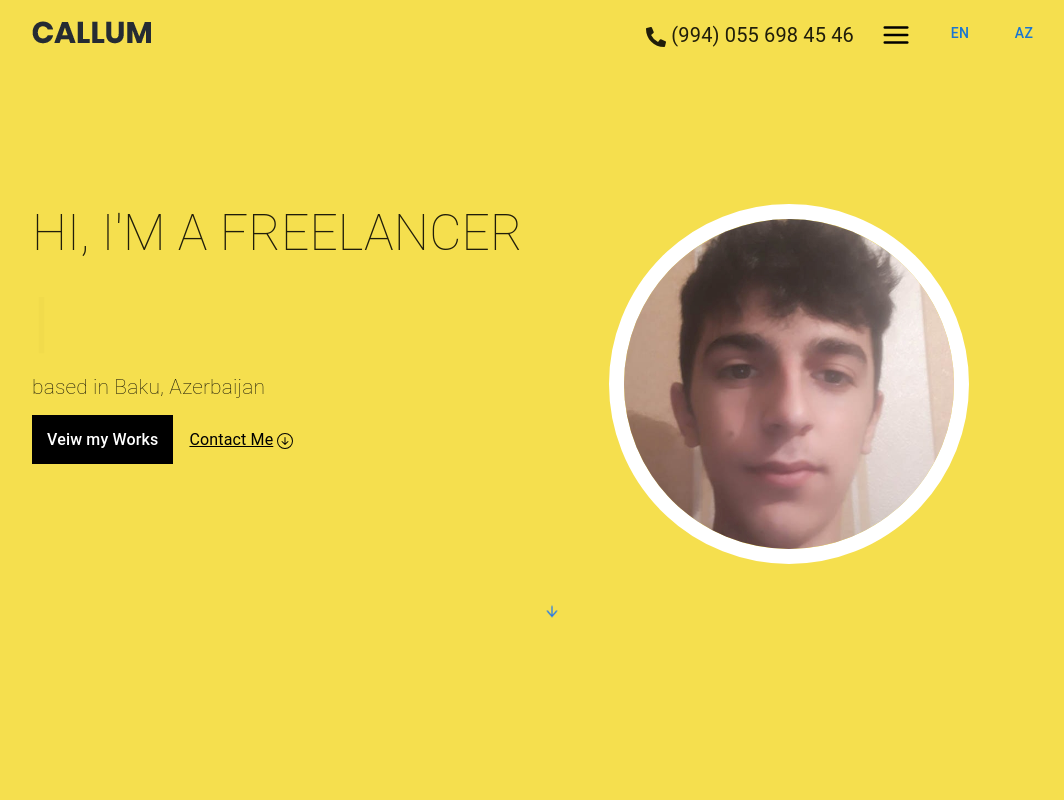
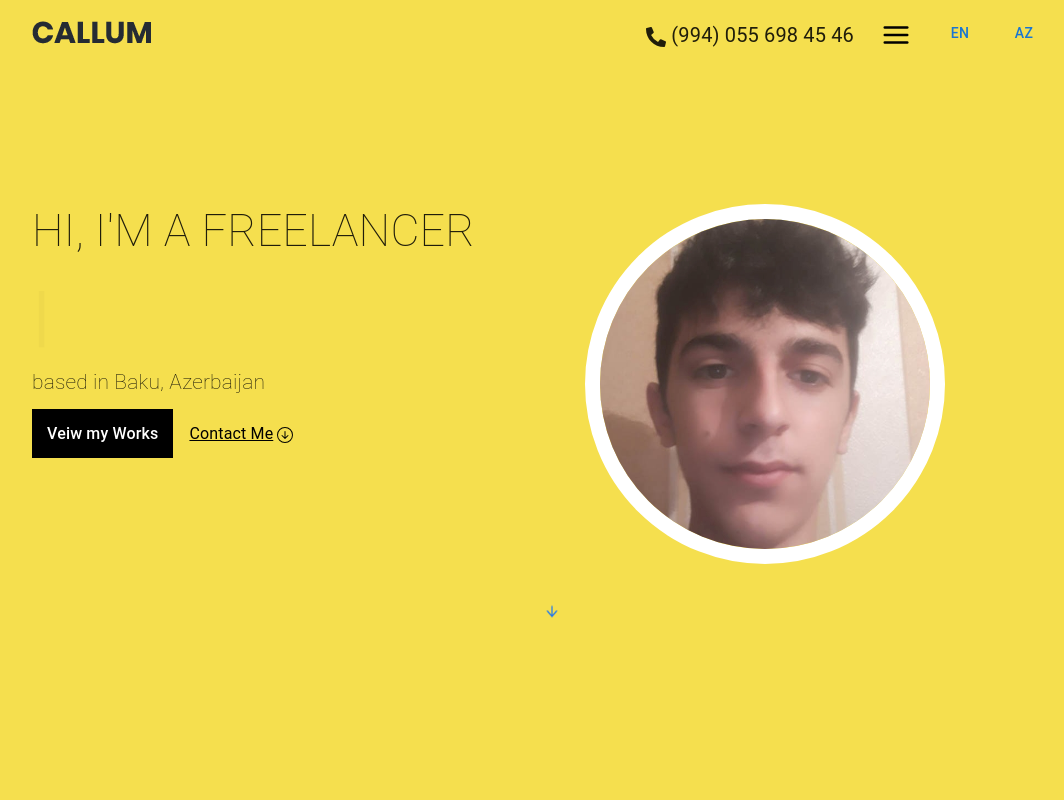
Before and after one commit to ShahmirzeMIT/Portfolio, a React (Create React App) app: page / in a window 1280 px wide. Shown: the top 800 px of the page, without its empty margins (96-1160 px from the left). Built offline with nearby package versions, Linux system fonts and the light colour scheme.

Commit message:
add 2 language to header

```diff
--- a/public/assets/json/en/myapp.json
+++ b/public/assets/json/en/myapp.json
@@ -1,4 +1,21 @@
 {
+	"header":[
+		{
+			"message":"HI, I'M A FREELANCER",
+			"typewriter1":"DESIGNER",
+			"typewriter2":"DEVELOPER",
+			"typewriter3":"CALLUM",
+			"location":"based in Baku, Azerbaijan",
+			"works":"Veiw my Works",
+			"contact":"Contact Me"
+		}
+
+	],
+	"menu":[
+		{
+
+		}
+	],
 	"headerMenu":[
 		{
 			"menu":"Home",
--- a/src/App.js
+++ b/src/App.js
@@ -19,7 +19,7 @@ export const DataContext=createContext()
   export const App=()=> {
     const [lang, setLang] = useState("en");
     const  [sent, setSent] = useState(
-      {
+      { "header":[],
         "headerMenu":[],
         "information":[],
         "project":[],
@@ -33,8 +33,6 @@ export const DataContext=createContext()
         "skill2":[]
       }
     );
-
-
     useEffect(()=>{
           fetch(`./assets/json/${lang}/myapp.json`)
           .then(resp => resp.json())
@@ -57,7 +55,6 @@ export const DataContext=createContext()
               <Slider/>
               <Contact/>
               <Footer/>
-              <Check/>
             </DataContext.Provider>
             </LanguageContext.Provider>
         );
--- a/src/component/header.js
+++ b/src/component/header.js
@@ -15,8 +15,9 @@ export const Header=()=> {
 	const handleClose = () => setOpen(false);
 	const value=useContext(DataContext)
 	const menu=value.headerMenu
+	const header=value.header
 	const [lang,setLang]=useContext(LanguageContext)
-
+	console.log(lang)
 	return(
 		<>
 		<header>
@@ -76,33 +77,30 @@ export const Header=()=> {
 			</nav>
 			<div className="content wd-80 p4em">
 			<div className="openword">
-				<h1>HI, I'M A FREELANCER</h1>
-				<div  className="typewriter">
+				{header.map((item,i)=><>
+					<h1 className={`${lang==="az"?"fs28":""}`}>{item.message}</h1>
+
+					<div  className="typewriter">
 					<Typewriter
 							onInit={(typewriter)=> {
 							typewriter
-								.typeString("DESIGNER")
+								.typeString(`${item.typewriter1}`)
 								.pauseFor(1000)
 								.deleteAll()
-								.typeString("DEVELOPER")
+								.typeString(`${item.typewriter2}`)
 								.pauseFor(1000)
 								.deleteAll()
-								.typeString("CALLUM")
-								.start();
-
-								}
-							}
+								.typeString(`${item.typewriter3}`)
+								.start();}}
 						/>
 				</div>
+				<p>{item.location}</p>
+				<div className="contact">
+					<a href="#works" >{item.works}</a>
+					<a href="#contact"  >{item.contact}<span><BsArrowDownCircle/></span></a>
+				</div>
+				</> )}
 
-				<p>based in Baku, Azerbaijan</p>
-				<div className="contact">
-					<a href="#works">Veiw my Works</a>
-					<a href="#contact">Contact Me
-					<span><BsArrowDownCircle/></span>
-
-					</a>
-				</div>
 			</div>
 			<div className="face">
 				<div className="image">
--- a/src/index.css
+++ b/src/index.css
@@ -38,6 +38,7 @@ code {
 	margin: 0 auto;
  }
 
+
  .rightList ul {
 	display: flex;
 	flex-wrap: wrap;
@@ -53,6 +54,7 @@ code {
 	font-size: 1.25em;
  }
 
+
  .content {
 	display: flex;
 	justify-content: space-between;
@@ -66,7 +68,7 @@ code {
  }
 
  .openword>h1 {
-	font-size: calc(1.425rem + 2.1vw)!important;
+	font-size: 2.8em;
 	font-weight: 100!important;
  }
 
```
Also changed, not shown: public/assets/json/az/myapp.json (+12 -0 lines).
